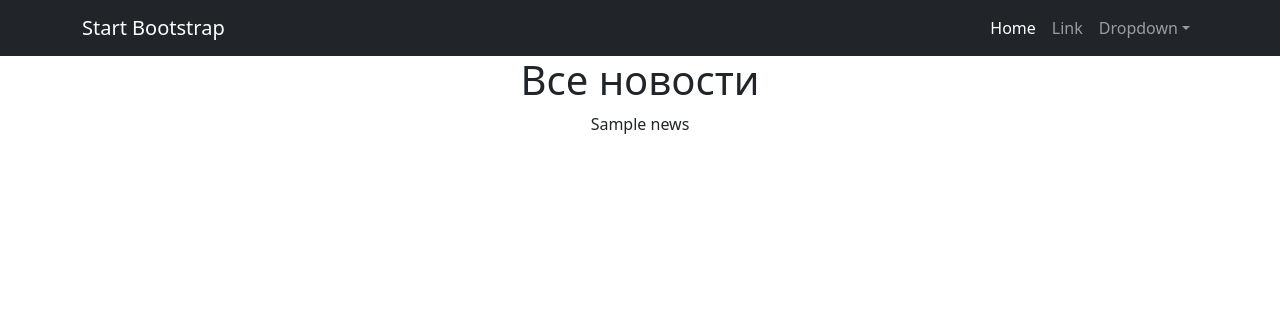
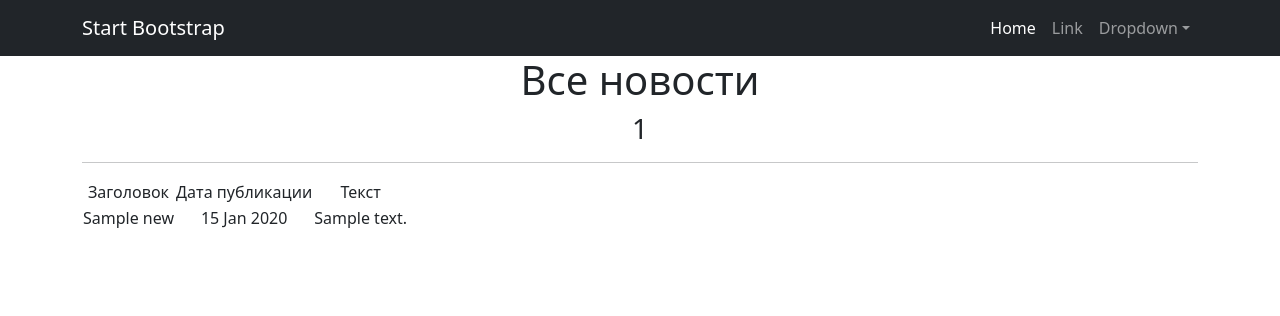
Before and after one commit to roman-ut/projectNP, a Django app: template NewsPaper/templates/news.html in a window 1280 px wide. Shown: the top 316 px of the page. Run offline with Django 4.2, Linux system fonts and the light colour scheme; the template is opened without the code that fills it: most values are stand-ins (such as "Sample title", 1, 10 or a date in 2020); some libraries are stand-ins or nearby versions.

Commit message:
Example D3.3

```diff
--- a/NewsPaper/templates/news.html
+++ b/NewsPaper/templates/news.html
@@ -1,13 +1,31 @@
-<!--  наследуемся от шаблона default.html, который мы создавали для flatpages -->
 {% extends 'flatpages/default.html' %}
 
-<!-- Название у нас будет products -->
 {% block title %}
 News
 {% endblock title %}
 
-<!-- В контенте на странице мы выводим все товары -->
 {% block content %}
-<h1>Все новости</h1>
-{{ news }}
+   <h1>Все новости</h1>
+    <h3>{{ news|length }}</h3>
+   <hr>
+   {% if news %}
+       <table>
+           <tr>
+               <td>Заголовок</td>
+               <td>Дата публикации</td>
+               <td>Текст</td>
+           </tr>
+
+           {% for new in news %}
+           <tr>
+               <td>{{ new.title }}</td>
+               <td>{{ new.dateCreation|date:'d M Y' }}</td>
+               <td>{{ new.text|truncatewords:20 }}</td>
+           </tr>
+           {% endfor %}
+
+       </table>
+   {% else %}
+       <h2>Новостей нет!</h2>
+   {% endif %}
 {% endblock content %}
```
Also changed, not shown: NewsPaper/news/views.py (+5 -11 lines), NewsPaper/templates/new.html (+3 -4 lines), NewsPaper/db.sqlite3.
